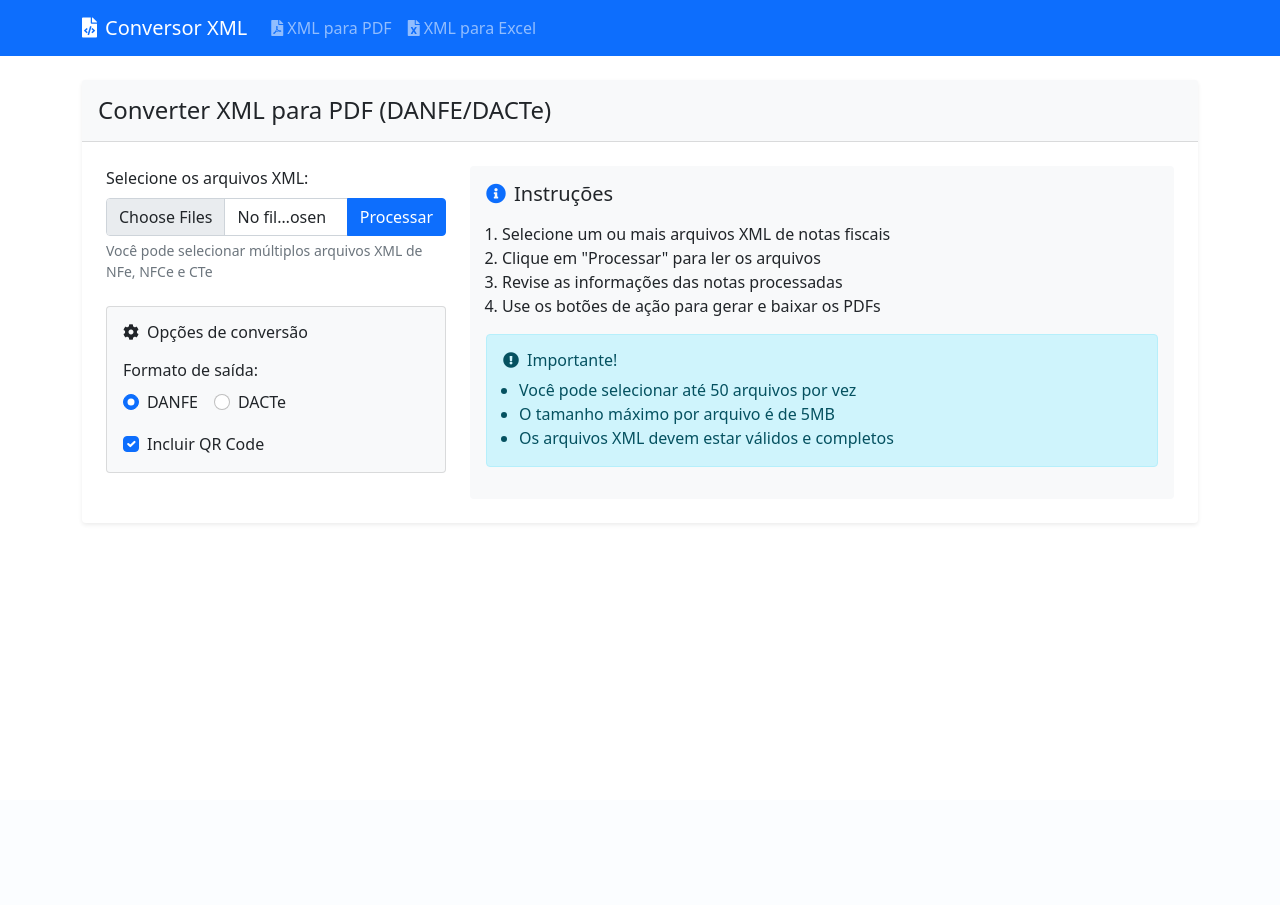
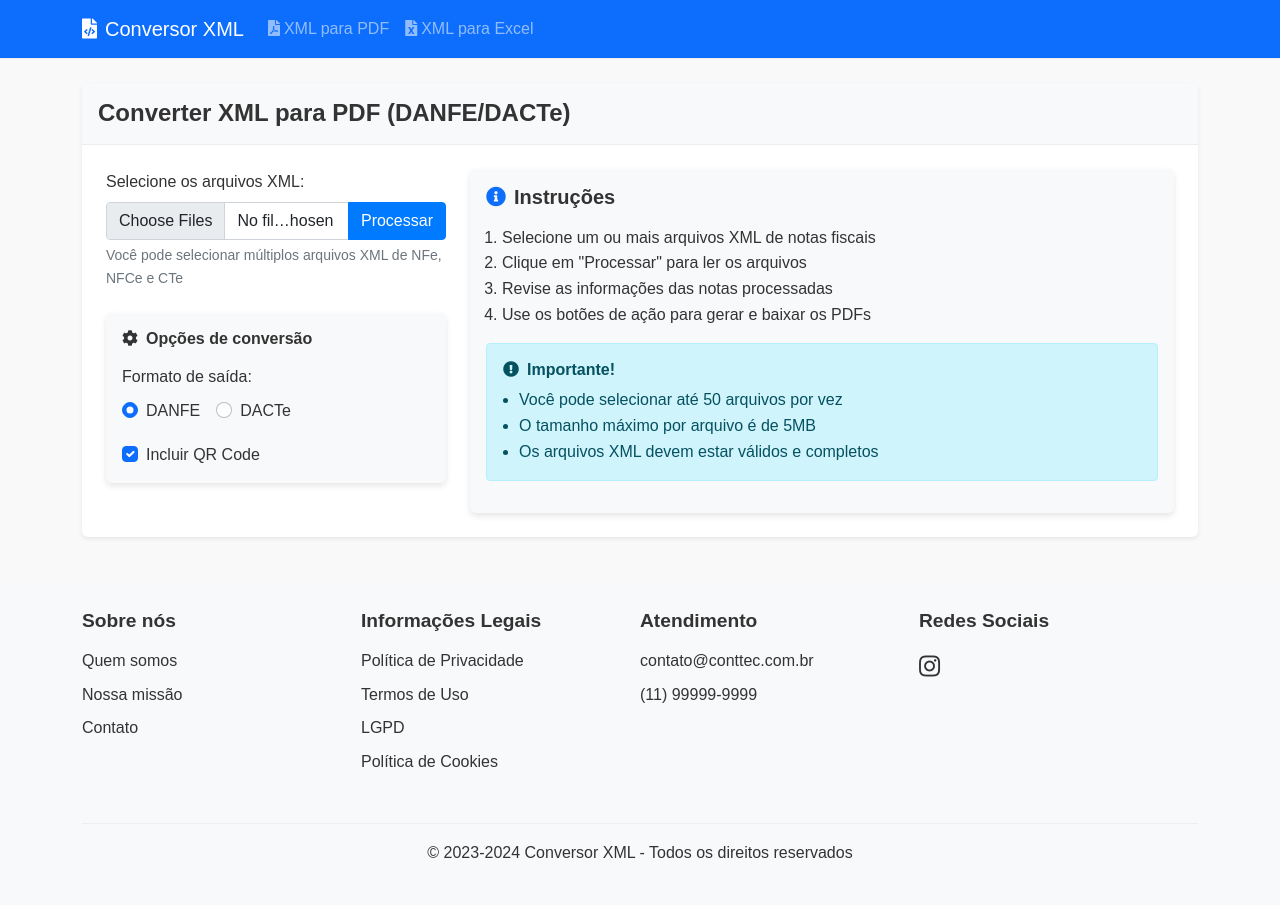
Before and after one commit to paulorrsa/Converter-XML, a Flask app: page /xml_para_pdf in a window 1280 px wide. Before the commit the page ends 524 px from the top, so only its background shows below. Run offline with Flask 3, Linux system fonts and the light colour scheme.

Commit message:
Adiciona footer com links para sobre, lgpd, políticas de privacidade, cookies, termos de uso e Instagram

```diff
--- a/app/static/css/style.css
+++ b/app/static/css/style.css
@@ -18,10 +18,13 @@
 }
 
 body {
-  font-family: "Segoe UI", Tahoma, Geneva, Verdana, sans-serif;
+  font-family: "Arial", sans-serif;
   color: #333;
   line-height: 1.6;
   background-color: #f9f9f9;
+  min-height: 100vh;
+  display: flex;
+  flex-direction: column;
 }
 
 h1,
@@ -142,7 +145,64 @@ main {
 
 /* Footer */
 footer {
+  margin-top: auto;
+  background-color: #f8f9fa;
+  padding: 2rem 0;
+}
+
+.footer-content {
+  display: flex;
+  justify-content: space-between;
+  max-width: 1200px;
+  margin: 0 auto;
+  flex-wrap: wrap;
+}
+
+.footer-links {
+  flex: 1;
+  margin-right: 2rem;
+  min-width: 200px;
+  margin-bottom: 1.5rem;
+}
+
+.footer-links h3 {
+  font-size: 1.2rem;
+  margin-bottom: 1rem;
+  color: #333;
+}
+
+.footer-links a {
+  display: block;
+  margin-bottom: 0.5rem;
+  color: #333;
+  text-decoration: none;
+}
+
+.footer-links a:hover {
+  color: #007bff;
+  text-decoration: underline;
+}
+
+.social-media {
+  display: flex;
+  gap: 0.5rem;
+}
+
+.social-media a {
+  color: #333;
+  font-size: 1.5rem;
+  transition: color 0.3s ease;
+}
+
+.social-media a:hover {
+  color: #007bff;
+}
+
+.footer-bottom {
+  text-align: center;
+  padding-top: 1rem;
   border-top: 1px solid #eee;
+  margin-top: 1rem;
 }
 
 /* Responsive Adjustments */
@@ -154,6 +214,15 @@ footer {
   .action-buttons .btn {
     width: 100%;
     margin-right: 0;
+  }
+
+  .footer-content {
+    flex-direction: column;
+  }
+
+  .footer-links {
+    margin-right: 0;
+    margin-bottom: 1.5rem;
   }
 }
 
--- a/app/templates/base.html
+++ b/app/templates/base.html
@@ -6,9 +6,10 @@
     <title>{% block title %}Conversor de XML - Conttec{% endblock %}</title>
     <link href="https://cdn.jsdelivr.net/npm/bootstrap@5.1.3/dist/css/bootstrap.min.css" rel="stylesheet">
     <link href="https://cdnjs.cloudflare.com/ajax/libs/font-awesome/5.15.4/css/all.min.css" rel="stylesheet">
+    <link href="{{ url_for('static', filename='css/style.css') }}" rel="stylesheet">
     {% block extra_css %}{% endblock %}
 </head>
-<body>
+<body class="d-flex flex-column min-vh-100">
     <nav class="navbar navbar-expand-lg navbar-dark bg-primary">
         <div class="container">
             <a class="navbar-brand" href="{{ url_for('index') }}">
@@ -34,7 +35,7 @@
         </div>
     </nav>
 
-    <div class="container mt-4">
+    <div class="container mt-4 flex-grow-1">
         {% with messages = get_flashed_messages(with_categories=true) %}
             {% if messages %}
                 {% for category, message in messages %}
@@ -46,6 +47,44 @@
         {% block content %}{% endblock %}
     </div>
 
+    <footer class="mt-5 py-4 bg-light">
+        <div class="container">
+            <div class="footer-content">
+                <div class="footer-links">
+                    <h3>Sobre nós</h3>
+                    <a href="#">Quem somos</a>
+                    <a href="#">Nossa missão</a>
+                    <a href="#">Contato</a>
+                </div>
+
+                <div class="footer-links">
+                    <h3>Informações Legais</h3>
+                    <a href="#">Política de Privacidade</a>
+                    <a href="#">Termos de Uso</a>
+                    <a href="#">LGPD</a>
+                    <a href="#">Política de Cookies</a>
+                </div>
+
+                <div class="footer-links">
+                    <h3>Atendimento</h3>
+                    <a href="mailto:contato@conttec.com.br">contato@conttec.com.br</a>
+                    <a href="tel:+5511999999999">(11) 99999-9999</a>
+                </div>
+
+                <div class="footer-links">
+                    <h3>Redes Sociais</h3>
+                    <div class="social-media">
+                        <a href="https://instagram.com/" target="_blank"><i class="fab fa-instagram"></i></a>
+                    </div>
+                </div>
+            </div>
+
+            <div class="footer-bottom mt-3 pt-3 text-center">
+                <p>&copy; 2023-2024 Conversor XML - Todos os direitos reservados</p>
+            </div>
+        </div>
+    </footer>
+
     <script src="https://cdn.jsdelivr.net/npm/bootstrap@5.1.3/dist/js/bootstrap.bundle.min.js"></script>
     {% block extra_js %}{% endblock %}
 </body>
```
